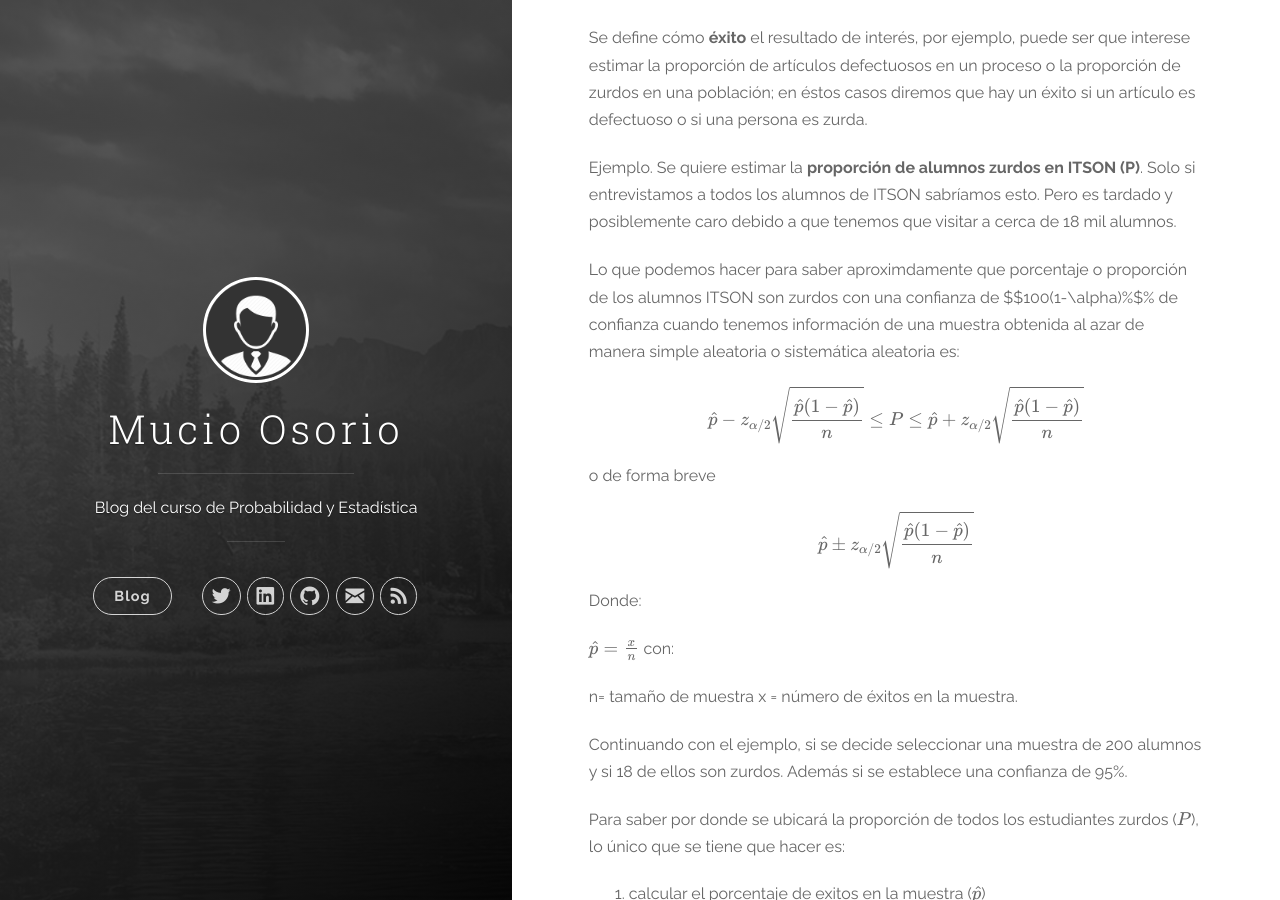
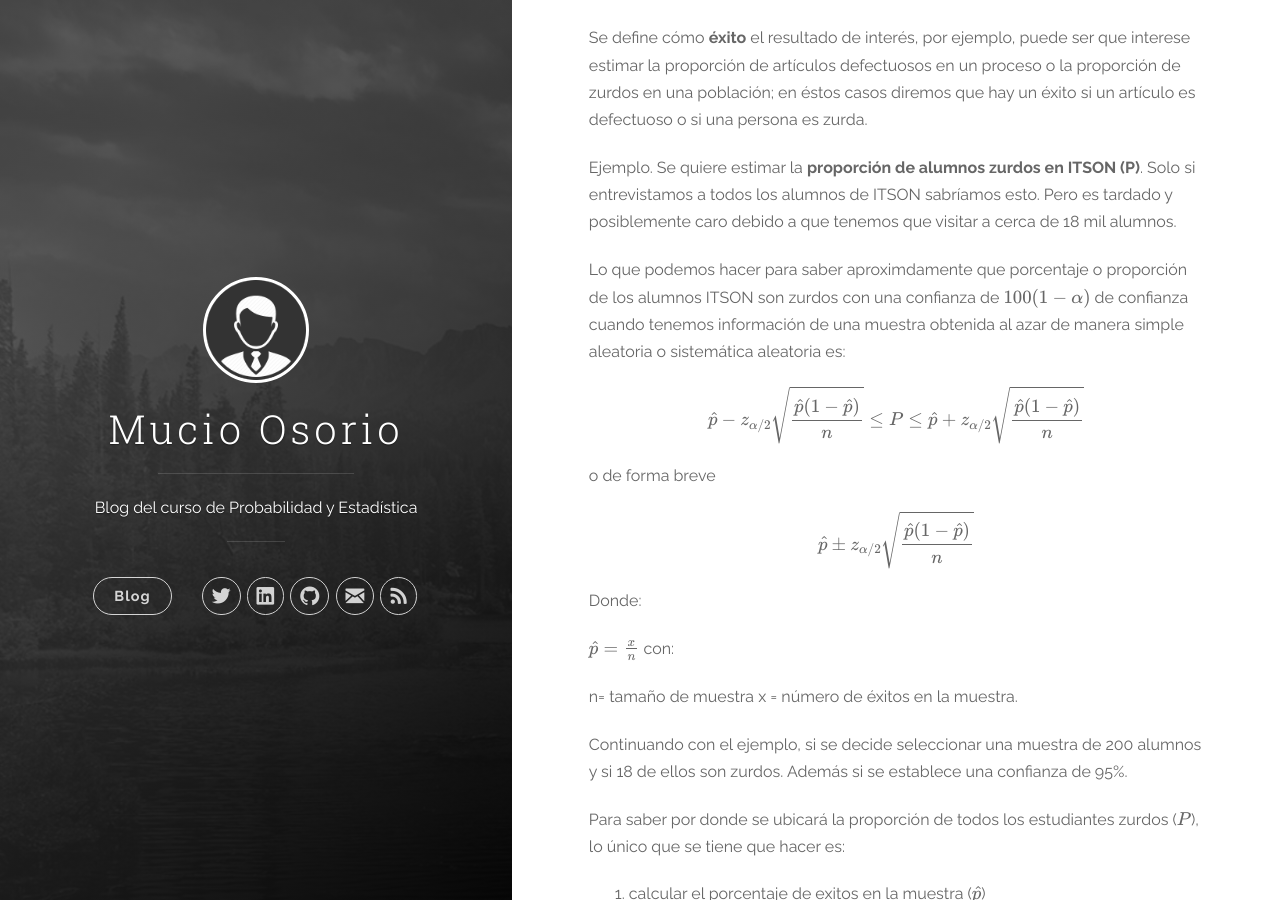
Before and after one commit to mucioosorio/probabilidad, a Jekyll site: the page built from _posts/2020-04-29-Tarea-30-abril.-Probabilidad-y- Estadistica-y-Métodos-Estadísticos.md, in a window 1280 px wide and 900 px high, scrolled down 725 px. Built offline with Jekyll 4.4.1, drawn with Linux system fonts in a browser that asks for light colours; nearby versions of some CDN libraries; formulas are drawn with MathJax 3.

Commit message:
Update 2020-04-29-Tarea-30-abril.-Probabilidad-y- Estadistica-y-Métodos-Estadísticos.md

```diff
--- a/_posts/2020-04-29-Tarea-30-abril.-Probabilidad-y- Estadistica-y-Métodos-Estadísticos.md
+++ b/_posts/2020-04-29-Tarea-30-abril.-Probabilidad-y- Estadistica-y-Métodos-Estadísticos.md
@@ -21,7 +21,7 @@ Se define cómo **éxito** el resultado de interés, por ejemplo, puede ser que
 Ejemplo. Se quiere estimar la **proporción de alumnos zurdos en ITSON (P)**. Solo si entrevistamos a todos los alumnos de ITSON sabríamos esto. Pero es tardado y posiblemente caro debido a que tenemos que visitar a cerca de 18 mil alumnos.
 
 
-Lo que podemos hacer para saber aproximdamente que porcentaje o proporción de los alumnos ITSON son zurdos con una confianza de $$100(1-\alpha)%$% de confianza cuando tenemos información de una muestra obtenida al azar de manera simple aleatoria o sistemática aleatoria es:
+Lo que podemos hacer para saber aproximdamente que porcentaje o proporción de los alumnos ITSON son zurdos con una confianza de $$100(1-\alpha)%$$ de confianza cuando tenemos información de una muestra obtenida al azar de manera simple aleatoria o sistemática aleatoria es:
 
 
 $$\hat{p}- z_{\alpha/2} \sqrt{\frac{\hat{p}(1-\hat{p})}{n}} \leq P\leq \hat{p}+ z_{\alpha/2} \sqrt{\frac{\hat{p}(1-\hat{p})}{n}}$$
```
